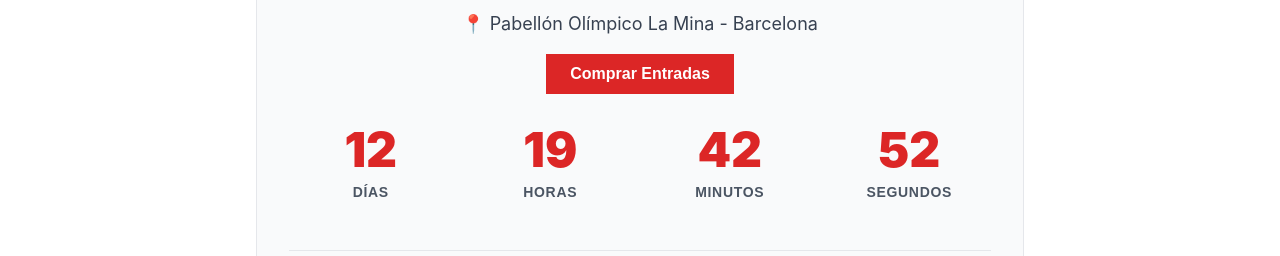
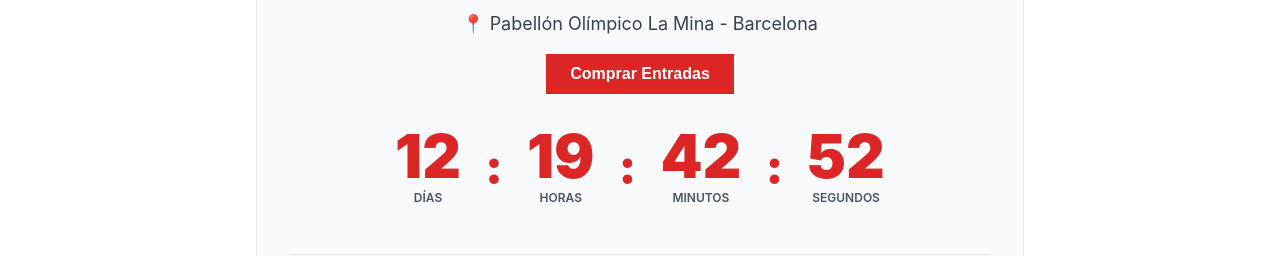
Before and after one commit to bieltornerj-creator/freddy-villena-mma, a Next.js app: page / in a window 1280 px wide. Shown: the part 2300-2556 px from the top of the page. Built offline with nearby package versions, Linux system fonts and the light colour scheme; no server answers.

Commit message:
Simplify countdown timer - horizontal format with colon separators

```diff
--- a/src/components/NextFight.jsx
+++ b/src/components/NextFight.jsx
@@ -28,10 +28,10 @@ export default function NextFight() {
     return () => clearInterval(timer)
   }, [])
 
-  const CountdownBox = ({ value, label }) => (
-    <div className="flex flex-col items-center gap-2">
-      <div className="text-4xl md:text-5xl font-black text-red-600">{String(value).padStart(2, '0')}</div>
-      <span className="text-xs md:text-sm font-bold text-gray-600 uppercase tracking-wider">{label}</span>
+  const CountdownItem = ({ value, label }) => (
+    <div className="text-center">
+      <div className="text-5xl md:text-6xl font-black text-red-600 leading-none">{String(value).padStart(2, '0')}</div>
+      <div className="text-xs text-gray-600 mt-1 uppercase font-semibold">{label}</div>
     </div>
   )
 
@@ -71,11 +71,14 @@ export default function NextFight() {
             Comprar Entradas
           </a>
 
-          <div className="grid grid-cols-2 md:grid-cols-4 gap-4 mb-12">
-            <CountdownBox value={countdown.days} label="Días" />
-            <CountdownBox value={countdown.hours} label="Horas" />
-            <CountdownBox value={countdown.minutes} label="Minutos" />
-            <CountdownBox value={countdown.seconds} label="Segundos" />
+          <div className="flex justify-center items-center gap-4 md:gap-6 mb-12 flex-wrap">
+            <CountdownItem value={countdown.days} label="Días" />
+            <div className="text-4xl md:text-5xl text-red-600 font-black">:</div>
+            <CountdownItem value={countdown.hours} label="Horas" />
+            <div className="text-4xl md:text-5xl text-red-600 font-black">:</div>
+            <CountdownItem value={countdown.minutes} label="Minutos" />
+            <div className="text-4xl md:text-5xl text-red-600 font-black">:</div>
+            <CountdownItem value={countdown.seconds} label="Segundos" />
           </div>
 
           <div className="border-t border-gray-200 pt-8">
```
